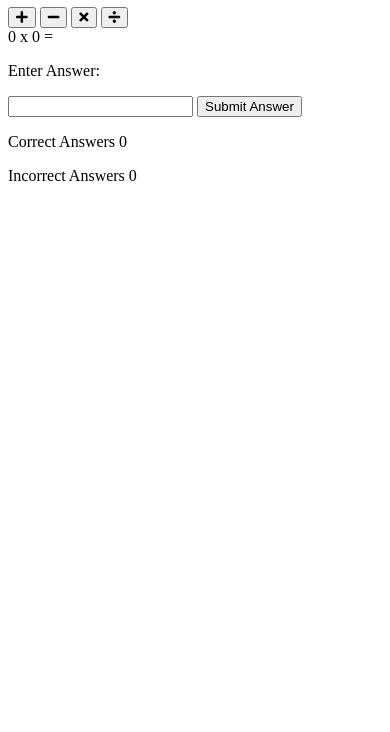
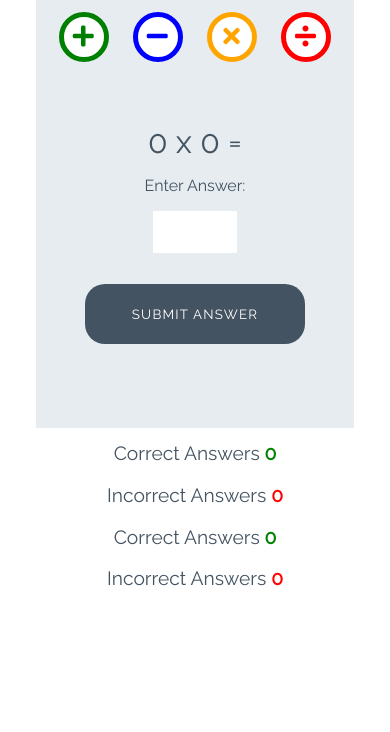
Before and after one commit to DeanA1985/LoveMaths, a plain HTML site: page index.html in a window 390 px wide. Shown: the part 112-844 px from the top of the page. Drawn offline with Linux system fonts and the light colour scheme.

Commit message:
Add styles for game

```diff
--- a/assets/css/style.css
+++ b/assets/css/style.css
@@ -0,0 +1,244 @@
+/* --------- Global style */
+
+body {
+    background-color: white;
+    font-family: "Raleway", sans-serif;
+    color: #445361;
+    text-align: center;
+}
+
+/* --------- Heading */
+
+.heading {
+    text-align: center;
+    font-size: 2.5rem;
+}
+
+.logo {
+    height: 40px;
+    padding-right: 5px;
+}
+
+/* --------- Game layout */
+
+.game-area {
+    background-color: #E6ECF0;
+    box-sizing: border-box;
+    width: 85%;
+    height: 65vh;
+    max-height: 450px;
+    max-width: 830px;
+    margin-left: auto;
+    margin-right: auto;
+    padding: 1%;
+}
+
+.question-area {
+    width: 50%;
+    font-size: 2rem;
+    margin: auto;
+    padding: 50px 0;
+}
+
+.question-area span {
+    padding: 0 15px;
+}
+
+.score-area {
+    margin: 5px auto;
+    width: 60%;
+    font-size: 1.2rem;
+}
+
+.controls-area {
+    width: 85%;
+    margin: 30px auto;
+}
+
+#score {
+    color: green;
+    font-weight: bold;
+}
+
+#incorrect {
+    color: red;
+    font-weight: bold;
+}
+
+.answer-message {
+    display: none;
+    font-size: 1rem;
+}
+
+#answer-box {
+    border: none;
+    color: #445361;
+    display: inline-block;
+    height: 40px;
+    width: 80px;
+    font-size: 1.2rem;
+}
+
+.scores {
+    display: inline-block;
+    padding: 25px;
+}
+
+/* --------- Buttons */
+
+.btn {
+    width: 220px;
+    height: 60px;
+    font-family: "Raleway", sans-serif;
+    text-transform: uppercase;
+    letter-spacing: 1.2px;
+    color: white;
+}
+
+.btn:focus {
+    outline: none;
+}
+
+.btn--big {
+    padding-top: 10px;
+    border-radius: 50%;
+    background-color: white;
+    border: 10px solid;
+    width: 100px;
+    height: 100px;
+    font-size: 3.2rem;
+    margin: 0 30px;
+    transition: all 0.5s;
+}
+
+.btn--blue {
+    border-color: blue;
+    color: blue;
+}
+
+.btn--blue:active,
+.btn--blue:hover {
+    background-color: darkblue;
+    color: white;
+}
+
+.btn--orange {
+    border-color: orange;
+    color: orange;
+}
+
+.btn--orange:active,
+.btn--orange:hover {
+    background-color: darkorange;
+    color: white;
+}
+
+.btn--red {
+    border-color: red;
+    color: red;
+}
+
+.btn--red:active,
+.btn--red:hover {
+    background-color: darkred;
+    color: white;
+}
+
+.btn--green {
+    border-color: green;
+    color: green;
+}
+
+.btn--green:active,
+.btn--green:hover {
+    background-color: darkgreen;
+    color: white;
+}
+
+.btn--gray {
+    margin-top: 25px;
+    background-color: #445361;
+    border: 1px transparent;
+    border-radius: 20px;
+}
+
+.btn--gray:active,
+.btn--gray:hover {
+    background-color: #0d1013;
+}
+
+/* --------- Media queries */
+
+@media (max-width: 414px) {
+    .controls-area {
+        width: 100%;
+    }
+
+    .btn--big {
+        margin: 0 10px;
+        padding: 5px;
+        border: 5px solid;
+        width: 50px;
+        height: 50px;
+        font-size: 1.5rem;
+    }
+
+    .btn--big::after {
+        font-size: 0.6rem;
+        left: -0.7rem;
+    }
+
+    .question-area {
+        padding: 10% 0;
+        width: 100%;
+    }
+
+    .question-area span {
+        padding: 0;
+    }
+
+    .answer-message {
+        display: block;
+    }
+
+    #answer-box {
+        display: block;
+        margin: 0 auto;
+    }
+    .btn--gray {
+        margin-top: 0;
+    }
+
+    .score-area {
+        width: 100%;
+    }
+
+    .scores {
+        margin: 0.5em auto;
+        display: block;
+        padding: 5px;
+    }
+
+    .heading {
+        font-size: 2rem;
+    }
+}
+
+@media (max-width: 320px) {
+    .game-area {
+        height: 70vh;
+    }
+
+    .controls-area {
+        width: 75%;
+        margin: 10px auto;
+    }
+
+    .btn--big {
+        margin: 10px 10px;
+    }
+    .question-area {
+        padding: 10px 0;
+    }
+
+}
--- a/index.html
+++ b/index.html
@@ -24,29 +24,35 @@
 
     <div class="game-area">
         <div class="controls-area">
-        <button class="btn btn --big btn--green">
+            <button data-type="addition" class="btn btn--big btn--green">
                 <i class="fas fa-plus"></i>
             </button>
-        <button class="btn btn --big btn--blue">
+            <button data-type="subtract" class="btn btn--big btn--blue">
                 <i class="fas fa-minus"></i>
             </button>
-        <button class="btn btn --big btn--orange">
+            <button data-type="multiply" class="btn btn--big btn--orange">
                 <i class="fas fa-times"></i>
             </button>
-        <button class="btn btn --big btn--red">
+            <button data-type="division" class="btn btn--big btn--red">
                 <i class="fas fa-divide"></i>
             </button>
         </div>
-      <div class ="question-area">
-        <span id ="operand1">0</span>
-        <span id ="operator">x</span>
-        <span id ="operand2">0</span>
+        <div class="question-area">
+            <span id="operand1">0</span>
+            <span id="operator">x</span>
+            <span id="operand2">0</span>
             <span>=</span>
-        <p class ="answer-message">Enter Answer:</p>
-        <input id ="answer-box" type ="number">
-        <button class ="btn btn--gray">Submit Answer</button>
+            <p class="answer-message">Enter Answer:</p>
+            <input id="answer-box" type="number">
         </div>
+        <button data-type="submit" class="btn btn--gray">Submit Answer</button>
     </div>
+
+    <div class="score-area">
+        <p class="scores">Correct Answers <span id="score">0</span></p>
+        <p class="scores">Incorrect Answers <span id="incorrect">0</span></p>
+    </div>
+
 
     <div class="score-area">
       <p class="scores">Correct Answers <span id="score">0</span></p>
```
Lines whose indentation alone changed are shown as unchanged.
